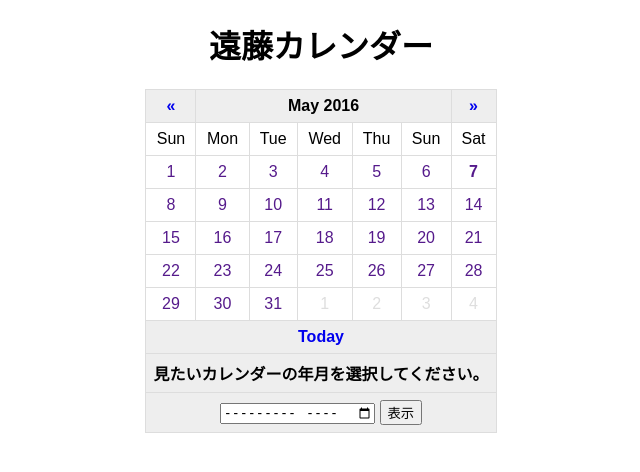
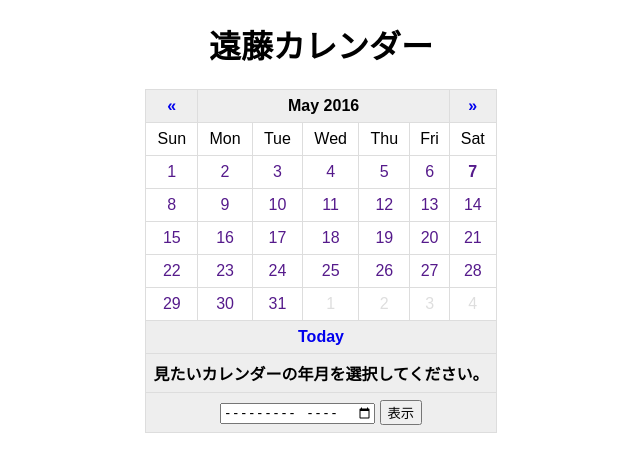
Before and after one commit to Fendo181/EndoCalendar, a PHP site: page /index.php in a window 1280 px wide. Shown: the top 472 px of the page, without its empty margins (319-959 px from the left). Run offline with PHP 8.4, Linux system fonts and the light colour scheme.

Commit message:
"small fix"
README.mdのコメント追加
index.phpの一部修正
styles.cssの名前を変更

```diff
--- a/index.php
+++ b/index.php
@@ -21,7 +21,7 @@ $cal = new \Myapp\Calender();
     <head>
         <meta charset="UTF-8">
         <title>Welcome Endo calneder</title>
-        <link rel="stylesheet" href="styles.css">
+        <link rel="stylesheet" href="styles_calender.css">
     </head>
 
     <body>
@@ -46,7 +46,7 @@ $cal = new \Myapp\Calender();
                     <td>Tue</td>
                     <td>Wed</td>
                     <td>Thu</td>
-                    <td>Sun</td>
+                    <td>Fri</td>
                     <td>Sat</td>
                 </tr>
                 <!-- カレンダ  -->
```
Also changed, not shown: README.md, styles_calender.css (renamed from styles.css).
